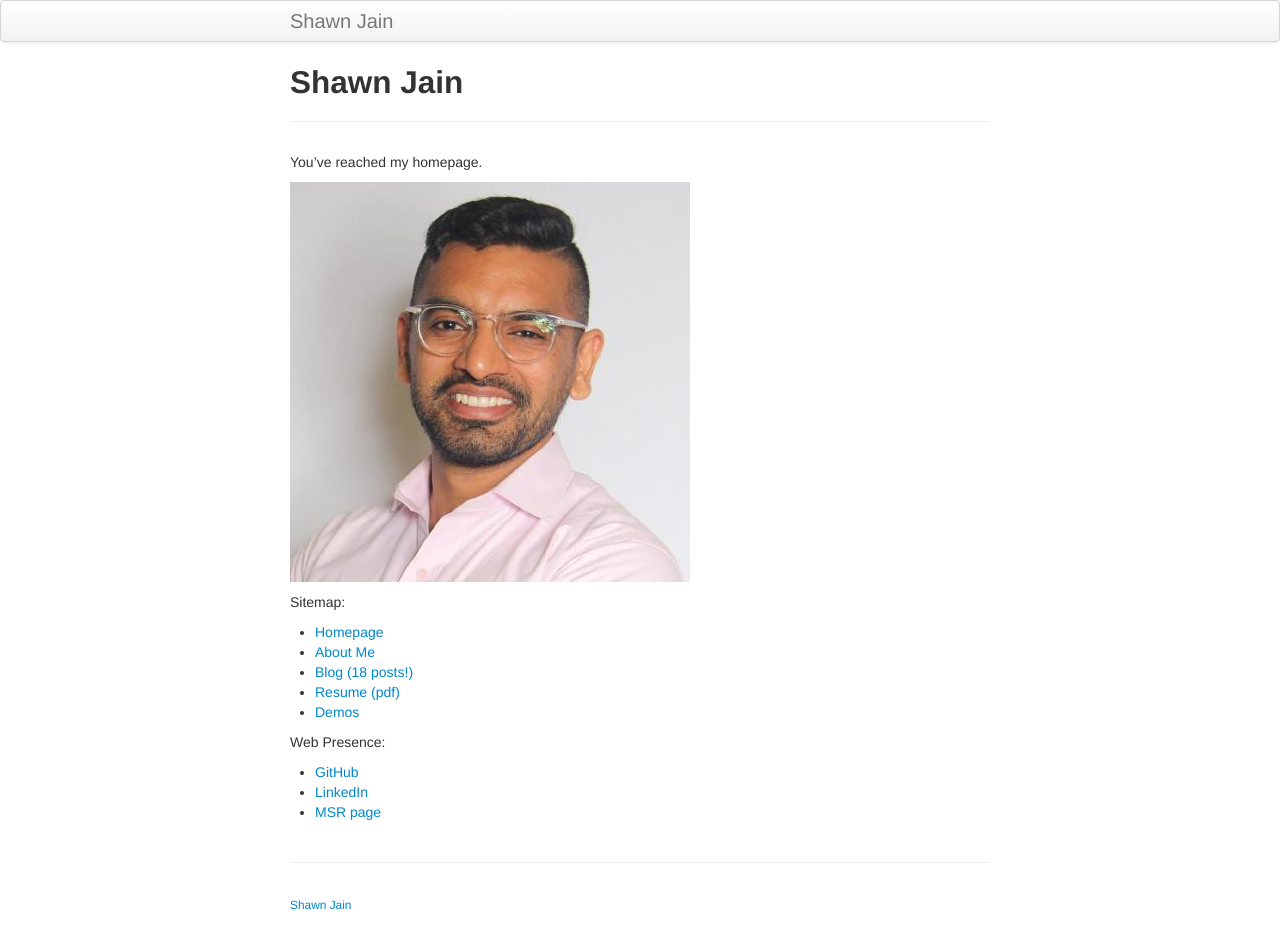
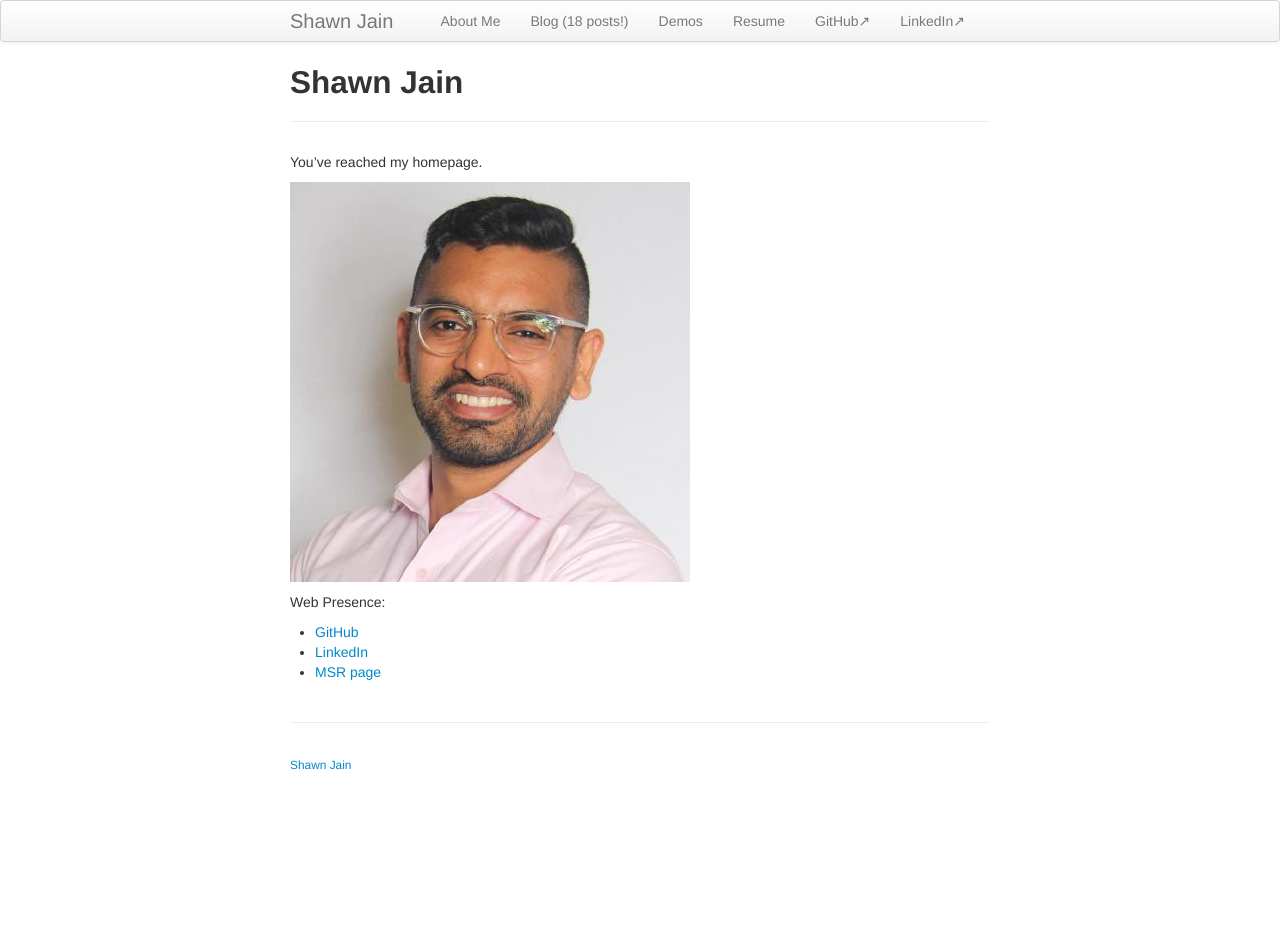
Before and after one commit to darkmatter08/darkmatter08.github.io, a Jekyll site: the page built from index.md, in a window 1280 px wide. Built offline with Jekyll 4.4.1, drawn with Linux system fonts in a browser that asks for light colours; after the commit the page ends 900 px from its top, so only the background shows below that.

Commit message:
added navigation links to top bar.

```diff
--- a/_includes/themes/twitter/default.html
+++ b/_includes/themes/twitter/default.html
@@ -32,6 +32,14 @@
       <div class="navbar-inner">
         <div class="container-narrow">
           <a class="brand" href="{{ HOME_PATH }}">{{ site.title }}</a>
+          <ul class="nav">
+            <li><a href="{{ BASE_PATH }}/pages/about.html">About Me</a></li>
+            <li><a href="{{ BASE_PATH }}/pages/blog.html">Blog (18 posts!)</a></li>
+            <li><a href="{{ BASE_PATH }}/pages/demos.html">Demos</a></li>
+            <li><a href="{{ BASE_PATH }}/assets/resume.pdf">Resume</a></li>
+            <li><a href="https://github.com/darkmatter08">GitHub↗</a></li>
+            <li><a href="https://www.linkedin.com/in/jainshawn/">LinkedIn↗</a></li>
+          </ul>
         </div>
       </div>
     </div>
--- a/index.md
+++ b/index.md
@@ -8,13 +8,6 @@ You've reached my homepage.
 
 ![Shawn](assets/profilepic.jpeg)
 
-Sitemap:
-- [Homepage](index.html)
-- [About Me](pages/about.html)
-- [Blog (18 posts!)](pages/blog.html)
-- [Resume (pdf)](assets/resume.pdf)
-- [Demos](pages/demos.html)
-
 Web Presence:
 - [GitHub](https://github.com/darkmatter08)
 - [LinkedIn](https://www.linkedin.com/in/jainshawn/)
```
